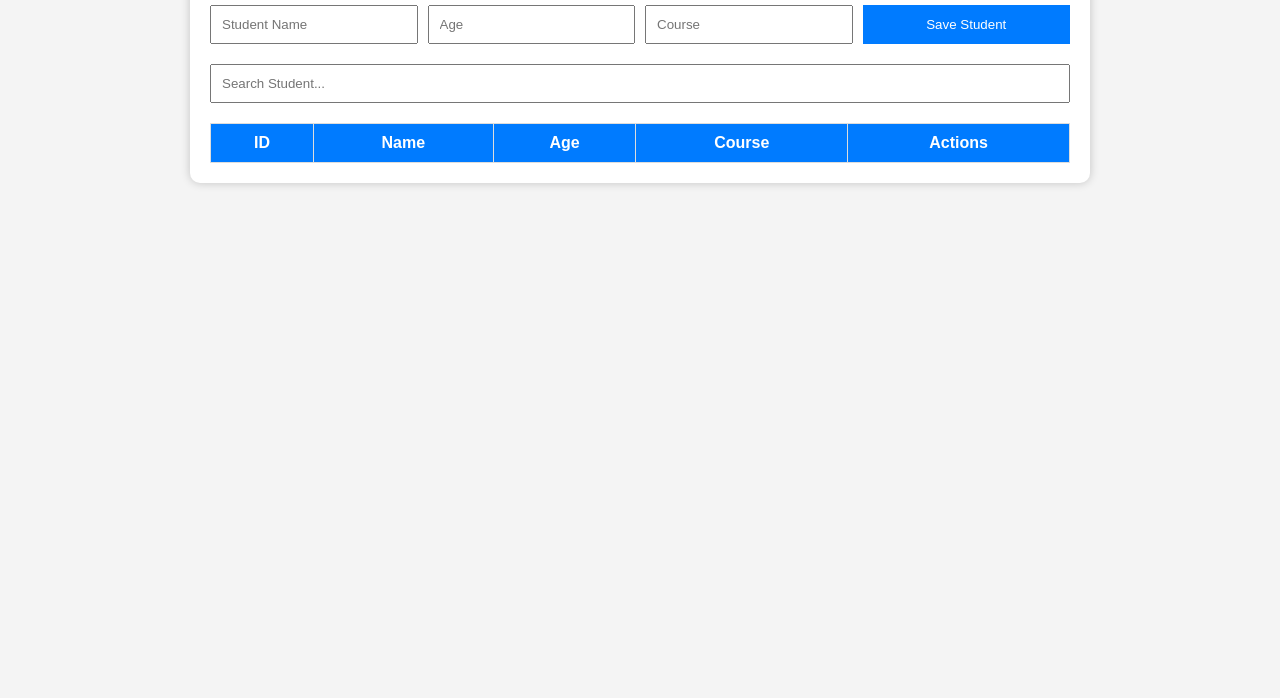
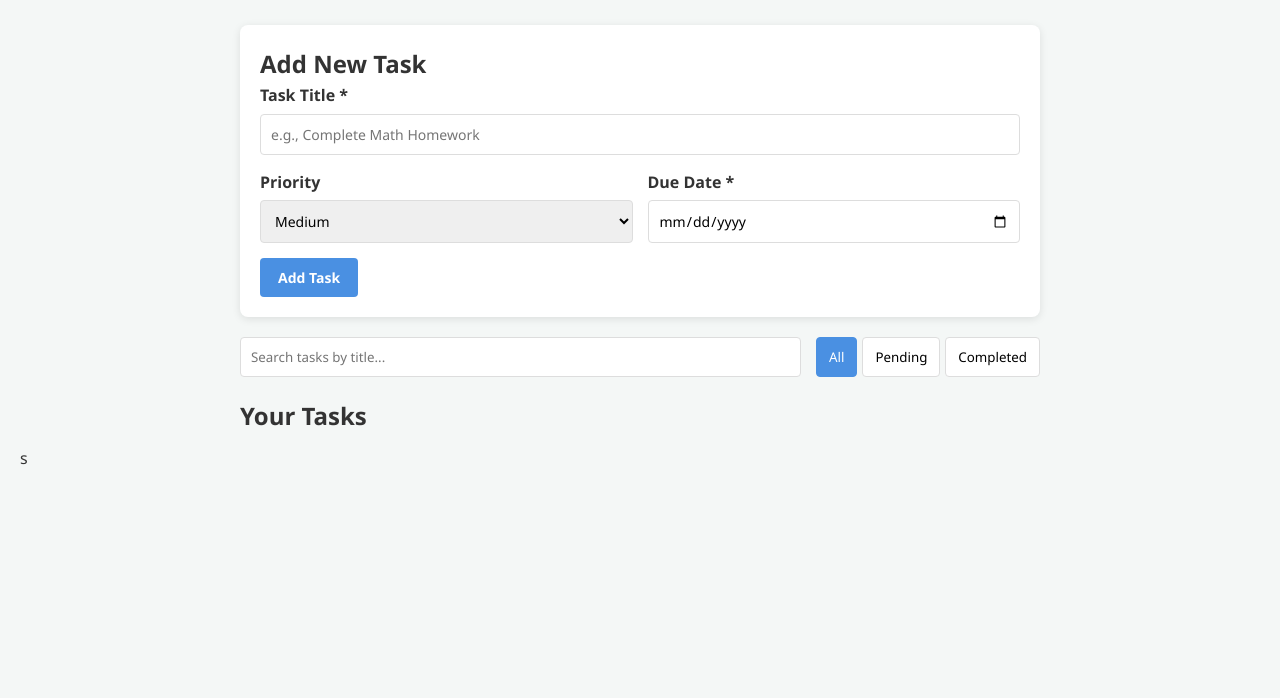
Before and after one commit to OnkarNanaware/Student_management_system, a plain HTML site: page index.html in a window 1280 px wide. Shown: the part 102-800 px from the top of the page. Drawn offline with Linux system fonts and the light colour scheme.

Commit message:
added the new style

```diff
--- a/index.html
+++ b/index.html
@@ -3,40 +3,72 @@
 <head>
     <meta charset="UTF-8">
     <meta name="viewport" content="width=device-width, initial-scale=1.0">
-<title>Student Management System</title>
+    <title>Student Task Management System</title>
     <link rel="stylesheet" href="style.css">
 </head>
 <body>
+    <div class="container">
+        <header>
+            <h1>Student Task Management System</h1>
+            <p>Organize, manage, and track your academic tasks efficiently.</p>
+        </header>
 
-<div class="container">
-    <h1>Student Management System</h1>
+        <!-- Task Form -->
+        <section class="card">
+            <h2 id="form-title">Add New Task</h2>
+            <form id="task-form">
+                <input type="hidden" id="task-id">
 
-    <div class="form">
-        <input type="text" id="name" placeholder="Student Name">
-        <input type="number" id="age" placeholder="Age">
-        <input type="text" id="course" placeholder="Course">
-        <button onclick="addStudent()">Save Student</button>
+                <div class="form-group">
+                    <label for="task-title">Task Title *</label>
+                    <input type="text" id="task-title" placeholder="e.g., Complete Math Homework" required>
                 </div>
 
-    <input type="text" id="search" placeholder="Search Student..." onkeyup="searchStudent()">
+                <div class="form-row">
+                    <div class="form-group">
+                        <label for="task-priority">Priority</label>
+                        <select id="task-priority">
+                            <option value="Low">Low</option>
+                            <option value="Medium" selected>Medium</option>
+                            <option value="High">High</option>
+                        </select>
+                    </div>
 
-    <table>
-        <thead>
-            <tr>
-                <th>ID</th>
-                <th>Name</th>
-                <th>Age</th>
-                <th>Course</th>
-                <th>Actions</th>
-            </tr>
-        </thead>
+                    <div class="form-group">
+                        <label for="task-due-date">Due Date *</label>
+                        <input type="date" id="task-due-date" required>
+                    </div>
+                </div>
 
-        <tbody id="studentTable"></tbody>
-    </table>
+                <div class="form-actions">
+                    <button type="submit" id="submit-btn" class="btn btn-primary">Add Task</button>
+                    <button type="button" id="cancel-btn" class="btn btn-secondary" style="display: none;">Cancel</button>
+                </div>
+            </form>
+        </section>
 
+        <!-- Controls: Search & Filter -->
+        <section class="controls">
+            <div class="search-box">
+                <input type="text" id="search-input" placeholder="Search tasks by title...">
+            </div>
+            <div class="filter-box">
+                <button class="filter-btn active" data-filter="All">All</button>
+                <button class="filter-btn" data-filter="Pending">Pending</button>
+                <button class="filter-btn" data-filter="Completed">Completed</button>
+            </div>
+        </section>
+
+        <!-- Task List -->
+        <section class="task-list-container">
+            <h2>Your Tasks</h2>
+            <ul id="task-list" class="task-list"></ul>
+            <div id="empty-state" class="empty-state" style="display: none;">
+                <p>No tasks found.</p>
+            </div>
+        </section>
     </div>
 
     <script src="script.js"></script>
-
 </body>
-</html>
+</html>s
--- a/style.css
+++ b/style.css
@@ -1,94 +1,233 @@
-*{
-    margin:0;
-    padding:0;
-    box-sizing:border-box;
-    font-family:Arial, sans-serif;
+:root {
+    --primary-color: #4a90e2;
+    --primary-hover: #357abd;
+    --secondary-color: #6c757d;
+    --danger-color: #e74c3c;
+    --success-color: #2ecc71;
+    --warning-color: #f39c12;
+    --bg-color: #f4f7f6;
+    --card-bg: #ffffff;
+    --text-color: #333333;
+    --text-muted: #777777;
+    --border-color: #dddddd;
+    --radius: 8px;
 }
 
-body{
-    background:#f4f4f4;
+* {
+    box-sizing: border-box;
+    margin: 0;
+    padding: 0;
+    font-family: 'Segoe UI', Tahoma, Geneva, Verdana, sans-serif;
 }
 
-.container{
-    width:90%;
-    max-width:900px;
-    margin:30px auto;
-    background:white;
-    padding:20px;
-    border-radius:10px;
-    box-shadow:0 0 10px rgba(0,0,0,.2);
+body {
+    background-color: var(--bg-color);
+    color: var(--text-color);
+    line-height: 1.6;
+    padding: 20px;
 }
 
-h1{
-    text-align:center;
-    margin-bottom:20px;
+.container {
+    max-width: 800px;
+    margin: 0 auto;
 }
 
-.form{
-    display:grid;
-    grid-template-columns:repeat(4,1fr);
-    gap:10px;
-    margin-bottom:20px;
+header {
+    text-align: center;
+    margin-bottom: 25px;
 }
 
-.form input{
-    padding:10px;
+header h1 {
+    color: var(--primary-color);
+    margin-bottom: 5px;
 }
 
-.form button{
-    background:#007bff;
-    color:white;
-    border:none;
-    cursor:pointer;
+header p {
+    color: var(--text-muted);
 }
 
-.form button:hover{
-    background:#0056b3;
+.card {
+    background: var(--card-bg);
+    padding: 20px;
+    border-radius: var(--radius);
+    box-shadow: 0 2px 8px rgba(0,0,0,0.1);
+    margin-bottom: 20px;
 }
 
-#search{
-    width:100%;
-    padding:10px;
-    margin-bottom:20px;
+.form-group {
+    margin-bottom: 15px;
 }
 
-table{
-    width:100%;
-    border-collapse:collapse;
+.form-group label {
+    display: block;
+    margin-bottom: 5px;
+    font-weight: 600;
 }
 
-table th,
-table td{
-    border:1px solid #ddd;
-    padding:10px;
-    text-align:center;
+.form-group input,
+.form-group select {
+    width: 100%;
+    padding: 10px;
+    border: 1px solid var(--border-color);
+    border-radius: 4px;
+    font-size: 14px;
 }
 
-table th{
-    background:#007bff;
-    color:white;
+.form-row {
+    display: flex;
+    gap: 15px;
 }
 
-.edit{
-    background:orange;
-    color:white;
-    border:none;
-    padding:6px 10px;
-    cursor:pointer;
+.form-row .form-group {
+    flex: 1;
 }
 
-.delete{
-    background:red;
-    color:white;
-    border:none;
-    padding:6px 10px;
-    cursor:pointer;
+.form-actions {
+    display: flex;
+    gap: 10px;
 }
 
-.edit:hover{
-    background:darkorange;
+.btn {
+    padding: 10px 18px;
+    border: none;
+    border-radius: 4px;
+    cursor: pointer;
+    font-size: 14px;
+    font-weight: 600;
+    transition: background 0.2s;
 }
 
-.delete:hover{
-    background:darkred;
+.btn-primary { background: var(--primary-color); color: #fff; }
+.btn-primary:hover { background: var(--primary-hover); }
+
+.btn-secondary { background: var(--secondary-color); color: #fff; }
+.btn-secondary:hover { opacity: 0.9; }
+
+.btn-success { background: var(--success-color); color: #fff; }
+.btn-danger { background: var(--danger-color); color: #fff; }
+
+.controls {
+    display: flex;
+    justify-content: space-between;
+    gap: 15px;
+    margin-bottom: 20px;
+    flex-wrap: wrap;
 }
+
+.search-box {
+    flex: 1;
+    min-width: 200px;
+}
+
+.search-box input {
+    width: 100%;
+    padding: 10px;
+    border: 1px solid var(--border-color);
+    border-radius: 4px;
+}
+
+.filter-box {
+    display: flex;
+    gap: 5px;
+}
+
+.filter-btn {
+    padding: 8px 12px;
+    border: 1px solid var(--border-color);
+    background: var(--card-bg);
+    cursor: pointer;
+    border-radius: 4px;
+}
+
+.filter-btn.active {
+    background: var(--primary-color);
+    color: #fff;
+    border-color: var(--primary-color);
+}
+
+.task-list-container h2 {
+    margin-bottom: 10px;
+}
+
+.task-list {
+    list-style: none;
+}
+
+.task-item {
+    background: var(--card-bg);
+    padding: 15px;
+    border-radius: var(--radius);
+    margin-bottom: 10px;
+    box-shadow: 0 1px 4px rgba(0,0,0,0.05);
+    display: flex;
+    justify-content: space-between;
+    align-items: center;
+    border-left: 5px solid var(--secondary-color);
+}
+
+.task-item.priority-High { border-left-color: var(--danger-color); }
+.task-item.priority-Medium { border-left-color: var(--warning-color); }
+.task-item.priority-Low { border-left-color: var(--success-color); }
+
+.task-item.completed .task-title {
+    text-decoration: line-through;
+    color: var(--text-muted);
+}
+
+.task-details {
+    flex: 1;
+    padding-right: 15px;
+}
+
+.task-title {
+    font-size: 16px;
+    font-weight: 600;
+    margin-bottom: 4px;
+}
+
+.task-meta {
+    font-size: 12px;
+    color: var(--text-muted);
+    display: flex;
+    gap: 15px;
+}
+
+.priority-badge {
+    font-weight: bold;
+    padding: 2px 6px;
+    border-radius: 3px;
+    background: #eee;
+}
+
+.task-actions {
+    display: flex;
+    gap: 5px;
+}
+
+.task-actions .btn {
+    padding: 6px 10px;
+    font-size: 12px;
+}
+
+.empty-state {
+    text-align: center;
+    padding: 30px;
+    color: var(--text-muted);
+    background: var(--card-bg);
+    border-radius: var(--radius);
+}
+
+@media (max-width: 600px) {
+    .form-row, .controls {
+        flex-direction: column;
+    }
+    .task-item {
+        flex-direction: column;
+        align-items: flex-start;
+        gap: 10px;
+    }
+    .task-actions {
+        width: 100%;
+        justify-content: flex-end;
+    }
+}
```
Lines whose indentation alone changed are shown as unchanged.
